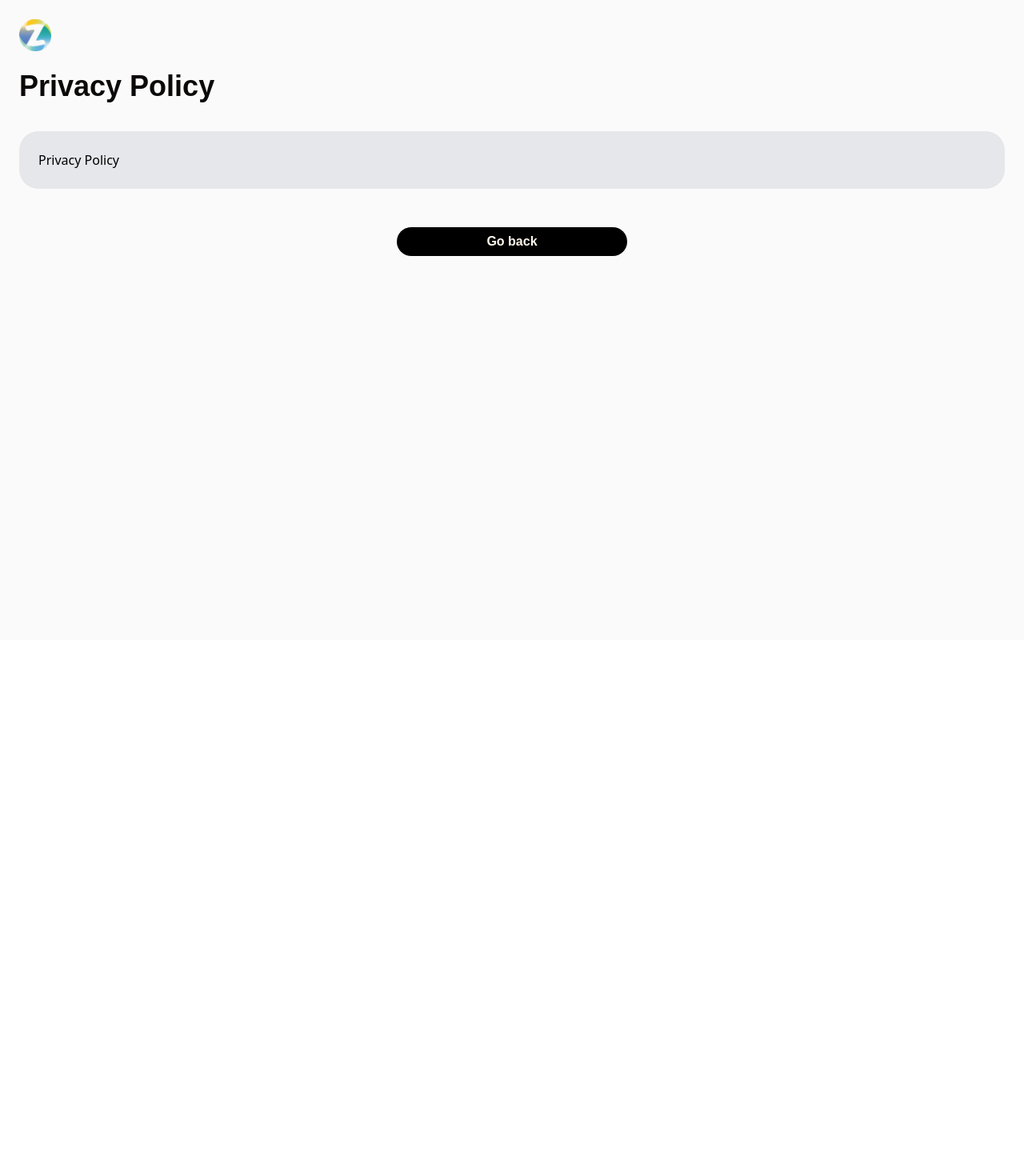
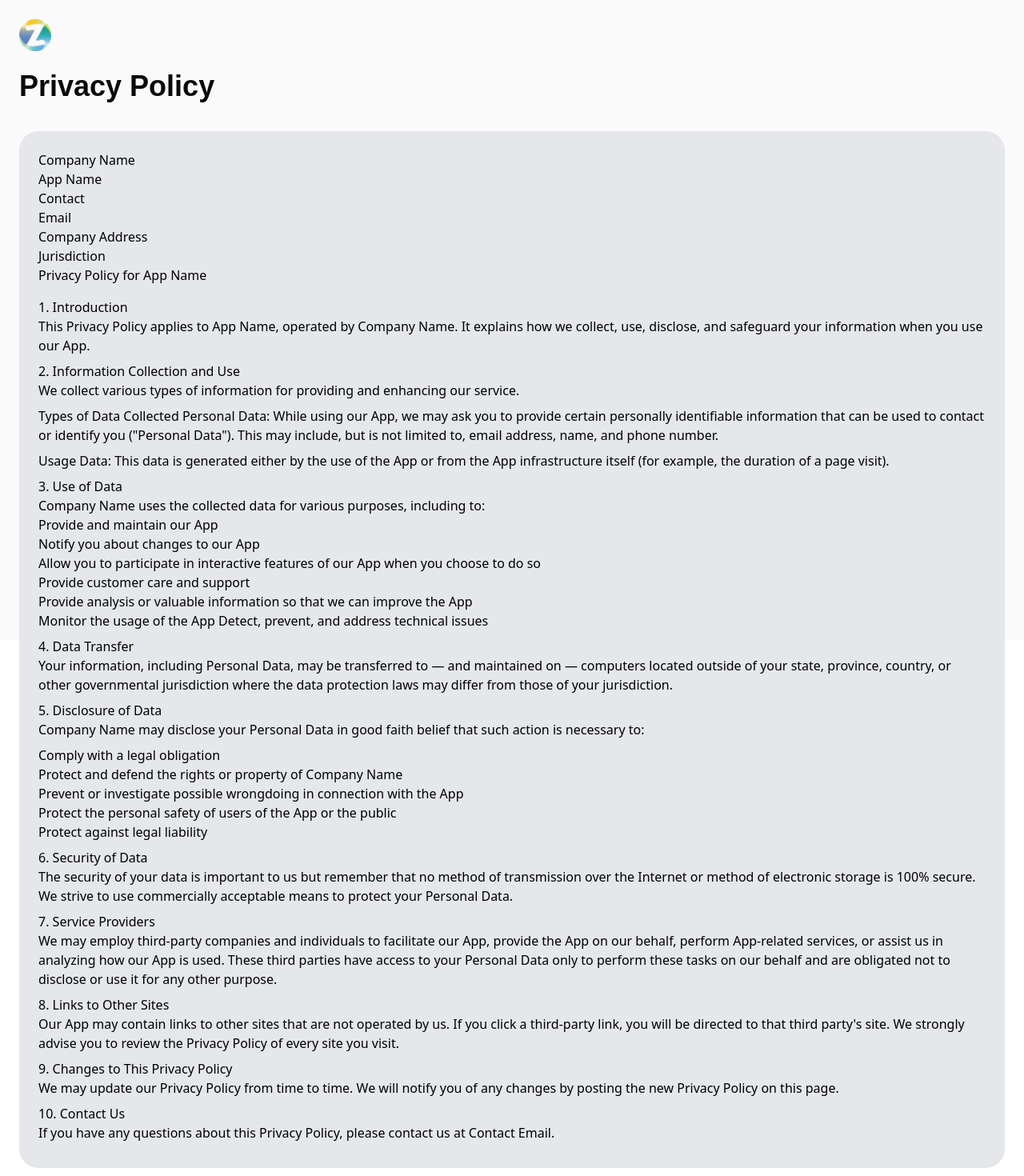
Before and after one commit to arthur-diniz-sd/car-compliance-website, a React app: page /privacy-policy in a window 1280 px wide. Shown: the top 1470 px of the page at 80% size. Before the commit the page ends 800 px from the top, so only its background shows below. Built offline with nearby package versions, Linux system fonts and the light colour scheme; the HTML template or start-up script is replaced by a standard one.

Commit message:
Update privacy-policy.jsx

```diff
--- a/src/pages/privacy-policy.jsx
+++ b/src/pages/privacy-policy.jsx
@@ -6,7 +6,146 @@ import { Link } from "react-router-dom";
 const PrivacyPolicy = () => {
   return (
     <Page title="Privacy Policy">
-      <Card className={"bg-gray-200 "}>{"Privacy Policy"}</Card>
+      <Card className={"bg-gray-200 "}>
+        <p>
+          <p>
+            <p>Company Name</p>
+            <p>App Name</p>
+            <p>Contact</p>
+            <p>Email</p>
+            <p>Company Address</p>
+            <p>Jurisdiction</p>
+          </p>
+
+          <p className="mb-4">Privacy Policy for App Name</p>
+
+          <p className="mb-2">
+            <p>1. Introduction</p>
+            This Privacy Policy applies to App Name, operated by Company Name.
+            It explains how we collect, use, disclose, and safeguard your
+            information when you use our App.
+          </p>
+
+          <p className="mb-2">
+            <p>2. Information Collection and Use</p>
+            <p>
+              We collect various types of information for providing and
+              enhancing our service.
+            </p>
+            <p className="mt-2">
+              Types of Data Collected Personal Data: While using our App, we may
+              ask you to provide certain personally identifiable information
+              that can be used to contact or identify you ("Personal Data").
+              This may include, but is not limited to, email address, name, and
+              phone number.
+            </p>
+            <p className="mt-2">
+              Usage Data: This data is generated either by the use of the App or
+              from the App infrastructure itself (for example, the duration of a
+              page visit).
+            </p>
+          </p>
+
+          <p className="mb-2">
+            <p>3. Use of Data</p>
+            <p>
+              Company Name uses the collected data for various purposes,
+              including to:
+            </p>
+            <p>Provide and maintain our App</p>
+            <p>Notify you about changes to our App</p>
+            <p>
+              Allow you to participate in interactive features of our App when
+              you choose to do so
+            </p>
+            <p>Provide customer care and support</p>
+            <p>
+              Provide analysis or valuable information so that we can improve
+              the App
+            </p>
+            <p>
+              Monitor the usage of the App Detect, prevent, and address
+              technical issues
+            </p>
+          </p>
+
+          <p className="mb-2">
+            <p>4. Data Transfer</p>
+            <p>
+              Your information, including Personal Data, may be transferred to —
+              and maintained on — computers located outside of your state,
+              province, country, or other governmental jurisdiction where the
+              data protection laws may differ from those of your jurisdiction.
+            </p>
+          </p>
+
+          <p className="mb-2">
+            <p>5. Disclosure of Data</p>
+            <p className="mb-2">
+              Company Name may disclose your Personal Data in good faith belief
+              that such action is necessary to:
+            </p>
+            <p>
+              <p>Comply with a legal obligation</p>
+              <p>Protect and defend the rights or property of Company Name</p>
+              <p>
+                Prevent or investigate possible wrongdoing in connection with
+                the App
+              </p>
+              <p>
+                Protect the personal safety of users of the App or the public
+              </p>
+              <p>Protect against legal liability</p>
+            </p>
+          </p>
+
+          <p className="mb-2">
+            <p>6. Security of Data</p>
+            <p>
+              The security of your data is important to us but remember that no
+              method of transmission over the Internet or method of electronic
+              storage is 100% secure. We strive to use commercially acceptable
+              means to protect your Personal Data.
+            </p>
+          </p>
+
+          <p className="mb-2">
+            <p>7. Service Providers</p>
+            We may employ third-party companies and individuals to facilitate
+            our App, provide the App on our behalf, perform App-related
+            services, or assist us in analyzing how our App is used. These third
+            parties have access to your Personal Data only to perform these
+            tasks on our behalf and are obligated not to disclose or use it for
+            any other purpose.
+          </p>
+
+          <p className="mb-2">
+            <p> 8. Links to Other Sites</p>
+            <p>
+              Our App may contain links to other sites that are not operated by
+              us. If you click a third-party link, you will be directed to that
+              third party's site. We strongly advise you to review the Privacy
+              Policy of every site you visit.
+            </p>
+          </p>
+
+          <p className="mb-2">
+            <p>9. Changes to This Privacy Policy</p>
+            <p>
+              We may update our Privacy Policy from time to time. We will notify
+              you of any changes by posting the new Privacy Policy on this page.
+            </p>
+          </p>
+
+          <p className="mb-2">
+            <p>10. Contact Us</p>
+            <p>
+              If you have any questions about this Privacy Policy, please
+              contact us at Contact Email.
+            </p>
+          </p>
+        </p>
+      </Card>
       <div className="flex justify-center">
         <Link to="/">
           <Button className={"h-9 w-72 mt-12"} title="Go back" />
```
